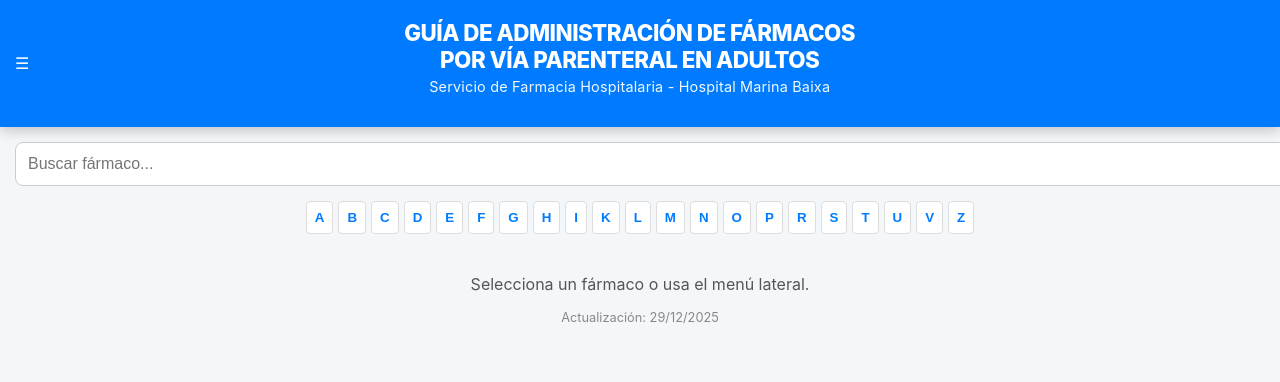
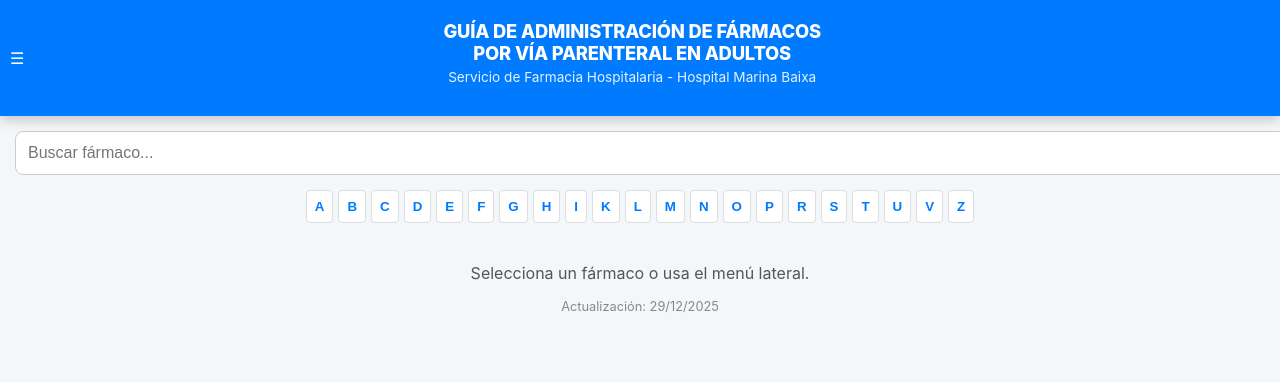
Before and after one commit to juancampillo03-byte/guia-farmacos-pwa, a plain HTML site: page index.html in a window 1280 px wide. Drawn offline with Linux system fonts and the light colour scheme.

Commit message:
Update styles.css

```diff
--- a/styles.css
+++ b/styles.css
@@ -9,36 +9,36 @@ body {
 header {
     background-color: #007bff;
     color: white;
-    padding: 20px 15px; /* Más aire arriba y abajo */
+    padding: 20px 10px; /* Un poco más de espacio vertical */
     display: flex;
     align-items: center;
     position: sticky;
     top: 0;
     z-index: 1000;
-    box-shadow: 0 4px 12px rgba(0,0,0,0.2); /* Sombra más profunda para impacto */
+    box-shadow: 0 4px 12px rgba(0,0,0,0.2);
 }
 
 .logo-container {
     flex-grow: 1;
     text-align: center;
-    padding-right: 35px; /* Para centrarlo mejor respecto al icono del menú */
+    padding-right: 30px; /* Equilibra el espacio ocupado por el icono del menú */
 }
 
 header h1 {
     margin: 0;
-    font-size: 1.4em; /* Tamaño aumentado */
-    font-weight: 800; /* Extra negrita */
+    font-size: 1.15em; /* Tamaño equilibrado para un título tan largo */
+    font-weight: 800;   /* Máximo grosor para mayor impacto */
     line-height: 1.2;
     text-transform: uppercase;
-    letter-spacing: -0.5px; /* Estilo más moderno y compacto */
+    letter-spacing: -0.2px;
 }
 
 header h2 {
-    margin-top: 4px;
-    font-size: 0.9em;
+    margin-top: 6px;
+    font-size: 0.85em;
     font-weight: 400;
-    opacity: 0.95;
-    letter-spacing: 0.2px;
+    opacity: 0.9;
+    line-height: 1.1;
 }
 
 /* 2. MENÚ LATERAL (Corrección de visibilidad) */
```
